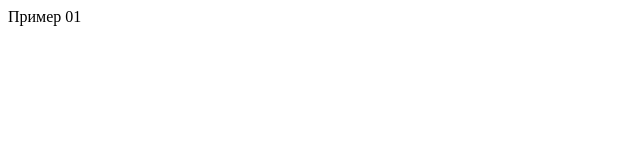
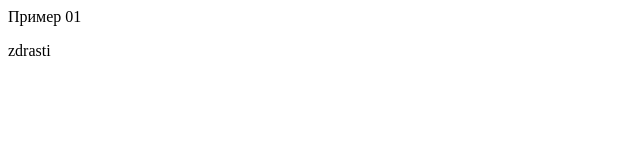
Before and after one commit to Rydzaki/git_ex_01, a plain HTML site: page index.html in a window 1280 px wide. Shown: the full height of the page, 0-640 px from the left. Drawn offline with Linux system fonts and the light colour scheme.

Commit message:
add sergej

```diff
--- a/index.html
+++ b/index.html
@@ -11,6 +11,6 @@
 <h>
     Пример 01
 </h>
-
+<p>zdrasti</p>
 </body>
 </html>
```
